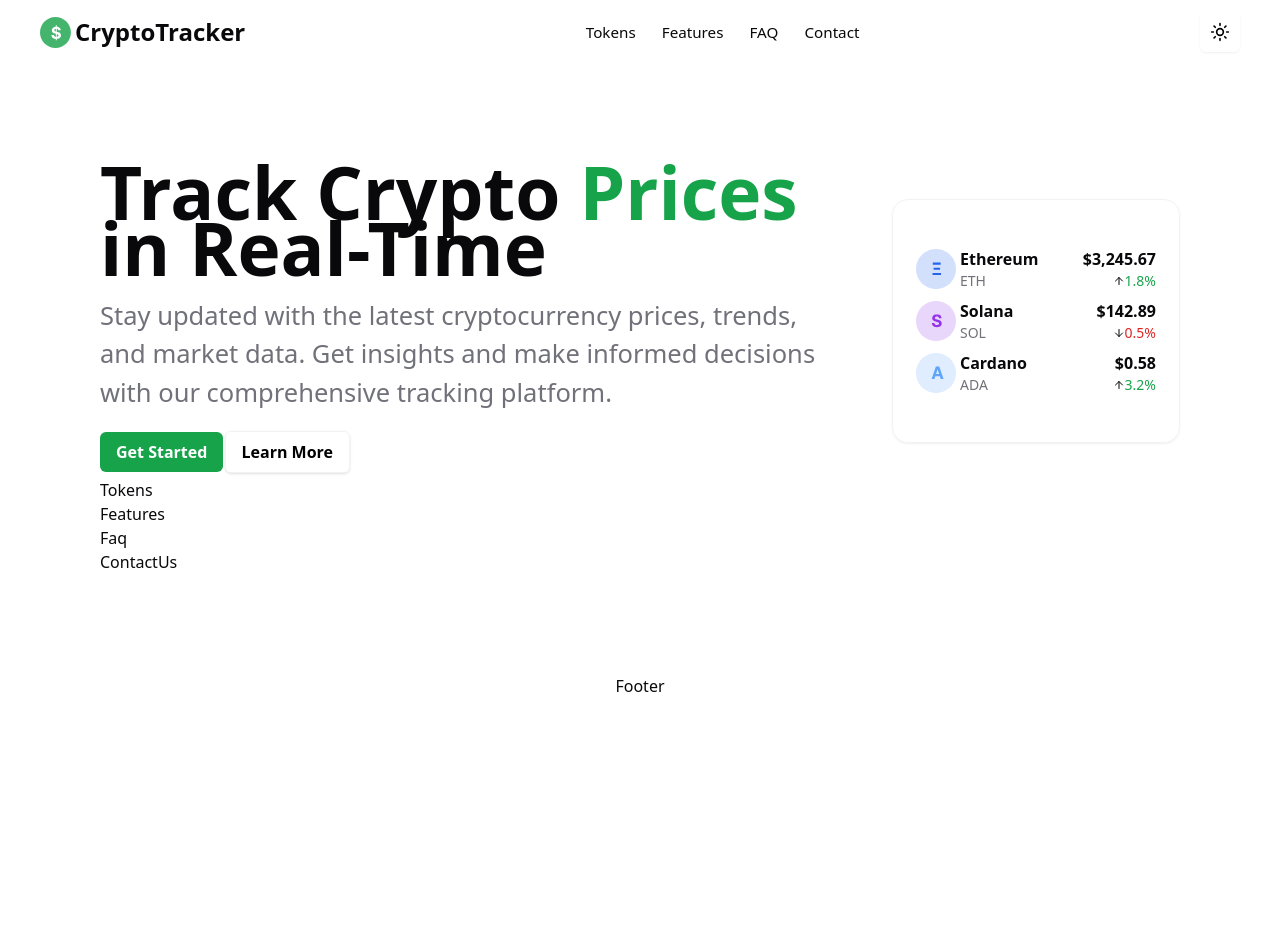
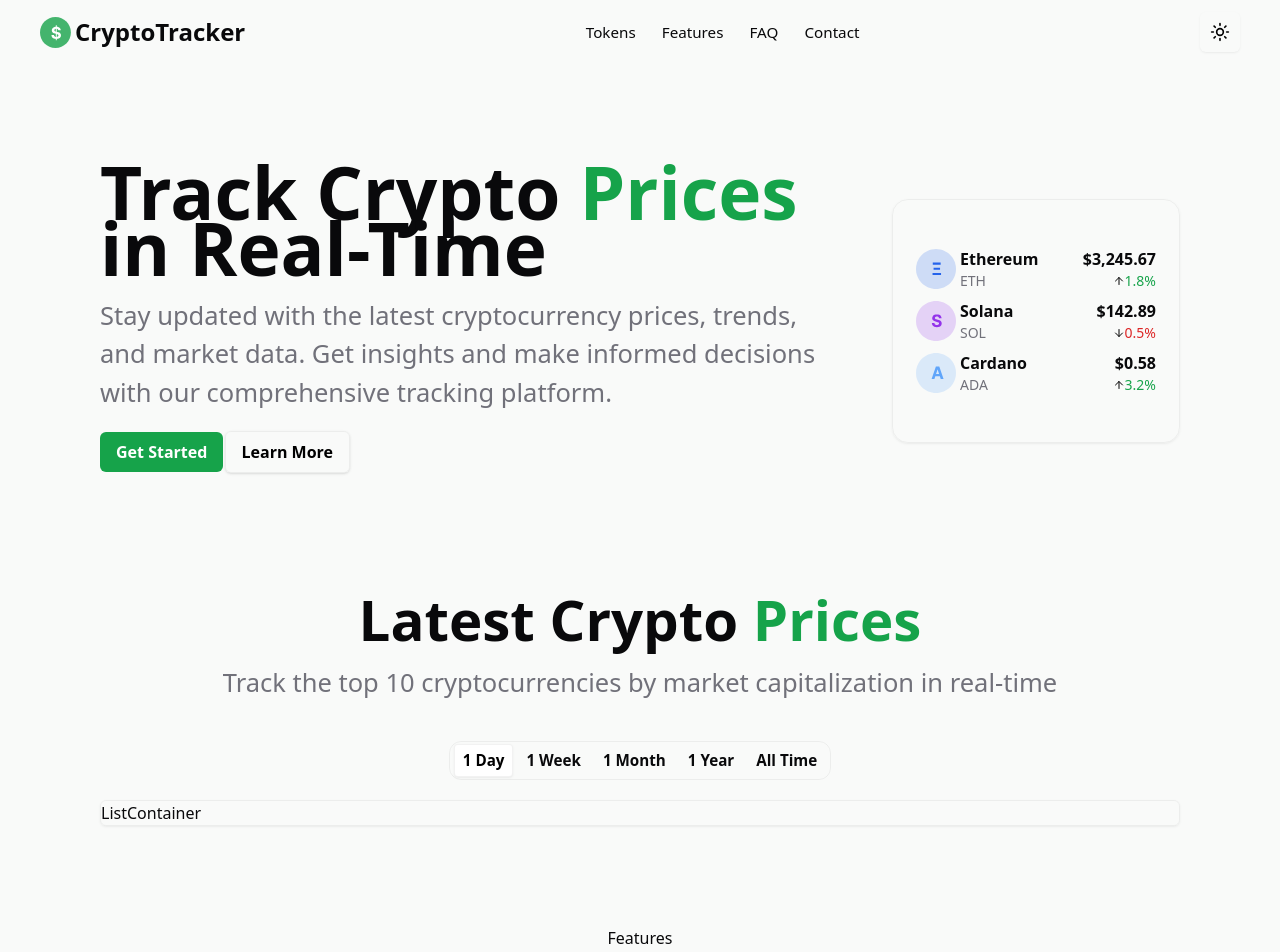
Before and after one commit to MohammadPolaei/cryptotracker, a Next.js app: page / in a window 1280 px wide. Shown: the top 952 px of the page. Before the commit the page ends 800 px from the top, so only its background shows below. Built offline with nearby package versions, Linux system fonts and the light colour scheme.

Commit message:
feat : timeFrame buttons created

```diff
--- a/src/app/globals.css
+++ b/src/app/globals.css
@@ -1,7 +1,7 @@
 @import "tailwindcss";
 
 :root {
-	--bg-color: #ffffff;
+	--bg-color: #f9faf9;
 	--text-color: #09090b;
 	--important-text: #82c0981a;
 	--description-text: #71717a;
--- a/src/app/layout.tsx
+++ b/src/app/layout.tsx
@@ -29,7 +29,7 @@ export default function RootLayout({
 			lang="en"
 			className={`${geistSans.variable} ${geistMono.variable} h-full antialiased`}
 		>
-			<body className="min-h-full flex flex-col justify-start items-center">
+			<body className="min-h-full flex flex-col justify-start items-center bg-(--bg-color)">
 				<Header />
 				<main className="container p-25">{children}</main>
 
--- a/src/features/home-page/hero-section/hero-section.tsx
+++ b/src/features/home-page/hero-section/hero-section.tsx
@@ -34,7 +34,7 @@ const currencyList = [
 
 export default function HeroSection() {
 	return (
-		<section className="h-78.5 flex justify-between items-center">
+		<section className="w-full h-78.5 flex justify-between items-center">
 			<div className="w-181.75 h-full flex flex-col justify-start items-start gap-5">
 				<div className="font-bold text-[73px] tracking-[-3] leading-14">
 					Track Crypto <span className="text-(--green-color)">Prices</span> in
--- a/src/features/home-page/home-page.tsx
+++ b/src/features/home-page/home-page.tsx
@@ -6,7 +6,7 @@ import Tokens from "./tokens/tokens";
 
 export default function HomePage() {
 	return (
-		<div>
+		<div className="w-full flex flex-col justify-start items-center gap-25">
 			<HeroSection />
 			<Tokens />
 			<Features />
--- /dev/null
+++ b/src/features/home-page/tokens/list-container.tsx
@@ -0,0 +1,7 @@
+export default function ListContainer() {
+	return (
+		<div className="w-full border border-black/5 shadow-sm shadow-black/5 rounded-md">
+			ListContainer
+		</div>
+	);
+}
--- a/src/features/home-page/tokens/tokens.tsx
+++ b/src/features/home-page/tokens/tokens.tsx
@@ -1,3 +1,41 @@
+"use client";
+import { useState } from "react";
+import ListContainer from "./list-container";
+const timeFrames = ["1 Day", "1 Week", "1 Month", "1 Year", "All Time"];
 export default function Tokens() {
-	return <div>Tokens</div>;
+	const [isActive, setIsActive] = useState<string>(timeFrames[0]);
+
+	return (
+		<section className="w-full flex flex-col justify-start items-center">
+			<div className="flex flex-col justify-center items-center">
+				<h2 className="text-[56.4px] font-bold">
+					Latest Crypto <span className="text-(--green-color)">Prices</span>
+				</h2>
+				<p className="text-(--description-text) text-[25.5px]">
+					Track the top 10 cryptocurrencies by market capitalization in
+					real-time
+				</p>
+			</div>
+			<div className="border border-black/5 rounded-xl py-0.5 px-1 outline-0 space-x-1 mb-5 mt-10">
+				{timeFrames.map((time) => (
+					<button
+						key={time}
+						onClick={() => {
+							setIsActive(time);
+						}}
+						className={`${
+							isActive == time
+								? "bg-white text-black border-black/5 shadow-sm shadow-black/5 box-border"
+								: "border-black/0"
+						} px-2 py-1 rounded-sm font-semibold border cursor-pointer outline-0 transition-all ease-in-out duration-800 text-[15.2px]`}
+					>
+						{time}
+					</button>
+				))}
+			</div>
+			<div className="w-full">
+				<ListContainer />
+			</div>
+		</section>
+	);
 }
```
